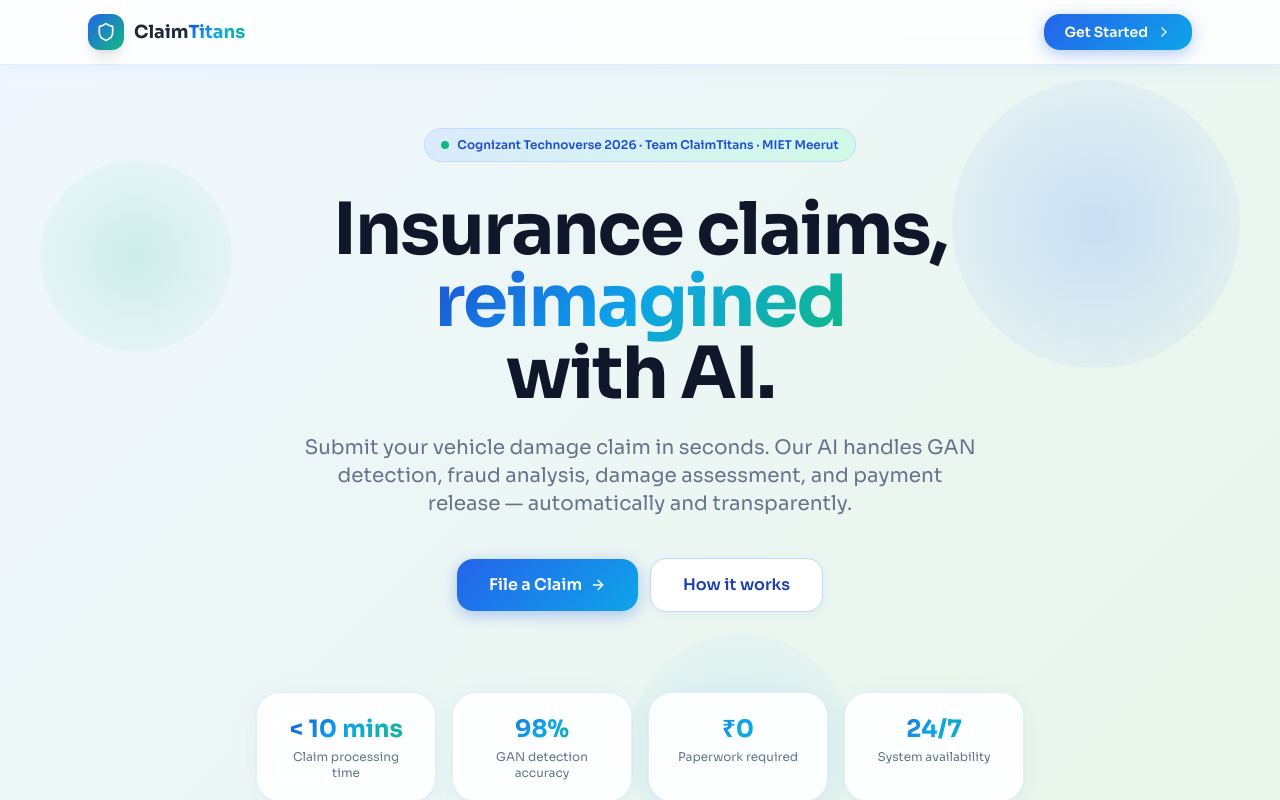
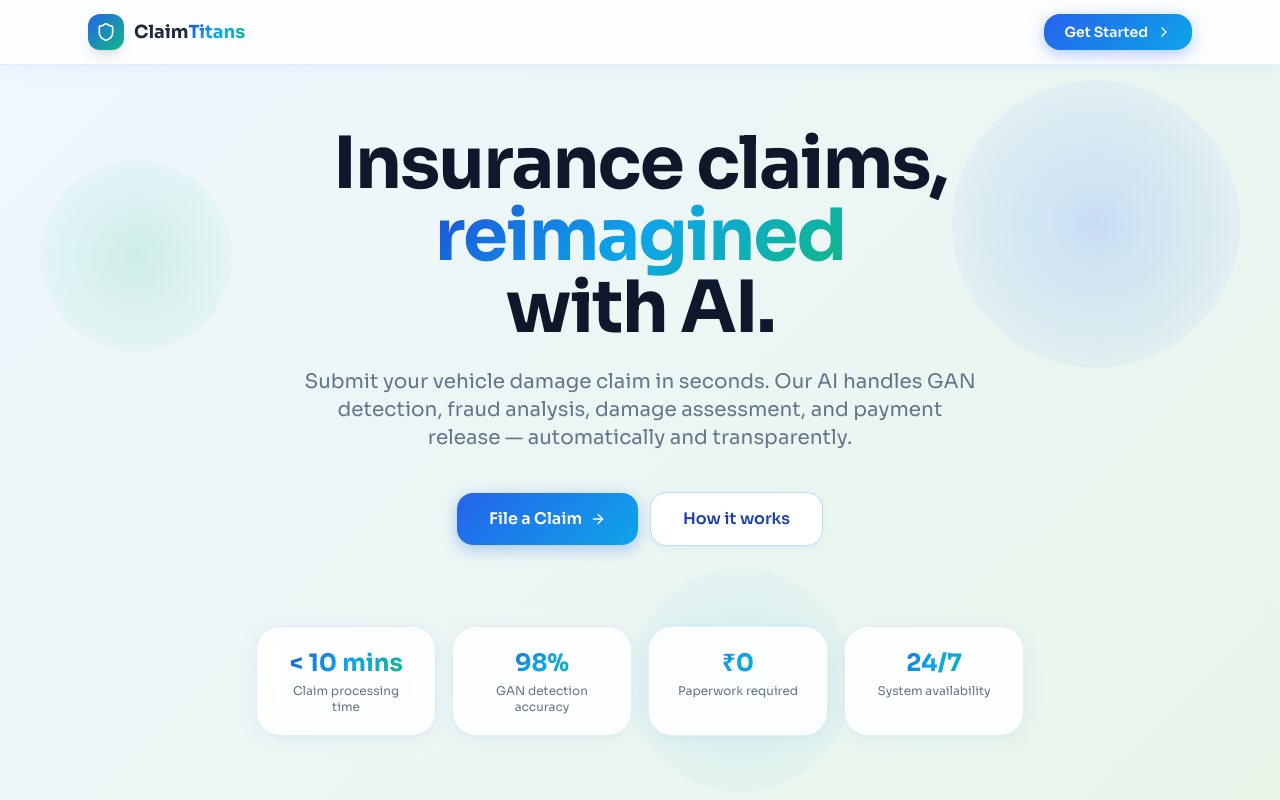
Before and after one commit to akshanshmittal81/claim-insurance, a React (Vite) app: page / in a window 1280 px wide. Shown: the top 800 px of the page. Built offline with nearby package versions, Linux system fonts and the light colour scheme.

Commit message:
remove technoverse badge

```diff
--- a/src/pages/LandingPage.tsx
+++ b/src/pages/LandingPage.tsx
@@ -108,14 +108,7 @@ export default function LandingPage() {
         </div>
 
         <div className="relative max-w-4xl mx-auto text-center">
-          <motion.div
-            initial="hidden" animate="visible" variants={fadeUp} custom={0}
-            className="inline-flex items-center gap-2 px-4 py-2 rounded-full text-xs font-semibold text-blue-700 mb-8"
-            style={{ background: 'linear-gradient(135deg, #DBEAFE, #D1FAE5)', border: '1px solid #BFDBFE' }}
-          >
-            <span className="w-2 h-2 rounded-full bg-emerald-500 animate-pulse" />
-            Cognizant Technoverse 2026 · Team ClaimTitans · MIET Meerut
-          </motion.div>
+
 
           <motion.h1
             initial="hidden" animate="visible" variants={fadeUp} custom={1}
@@ -271,7 +264,7 @@ export default function LandingPage() {
         <div className="max-w-6xl mx-auto flex flex-col sm:flex-row items-center justify-between gap-4 text-xs text-slate-400">
           <div className="flex items-center gap-2">
             <Shield className="w-4 h-4 text-blue-500" />
-            <span>ClaimTitans · Cognizant Technoverse 2026</span>
+
           </div>
           <span>MIET Meerut · Team ClaimTitans</span>
         </div>
```
